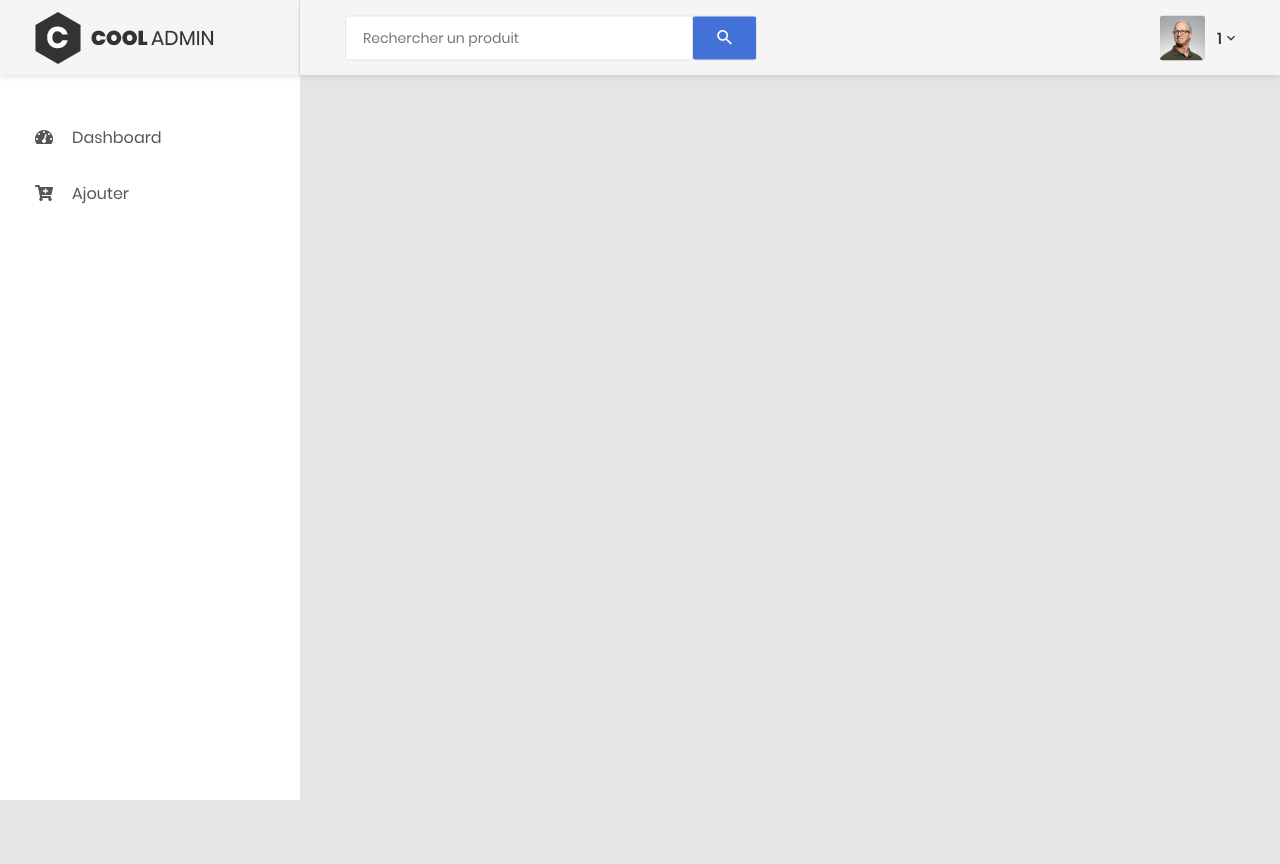
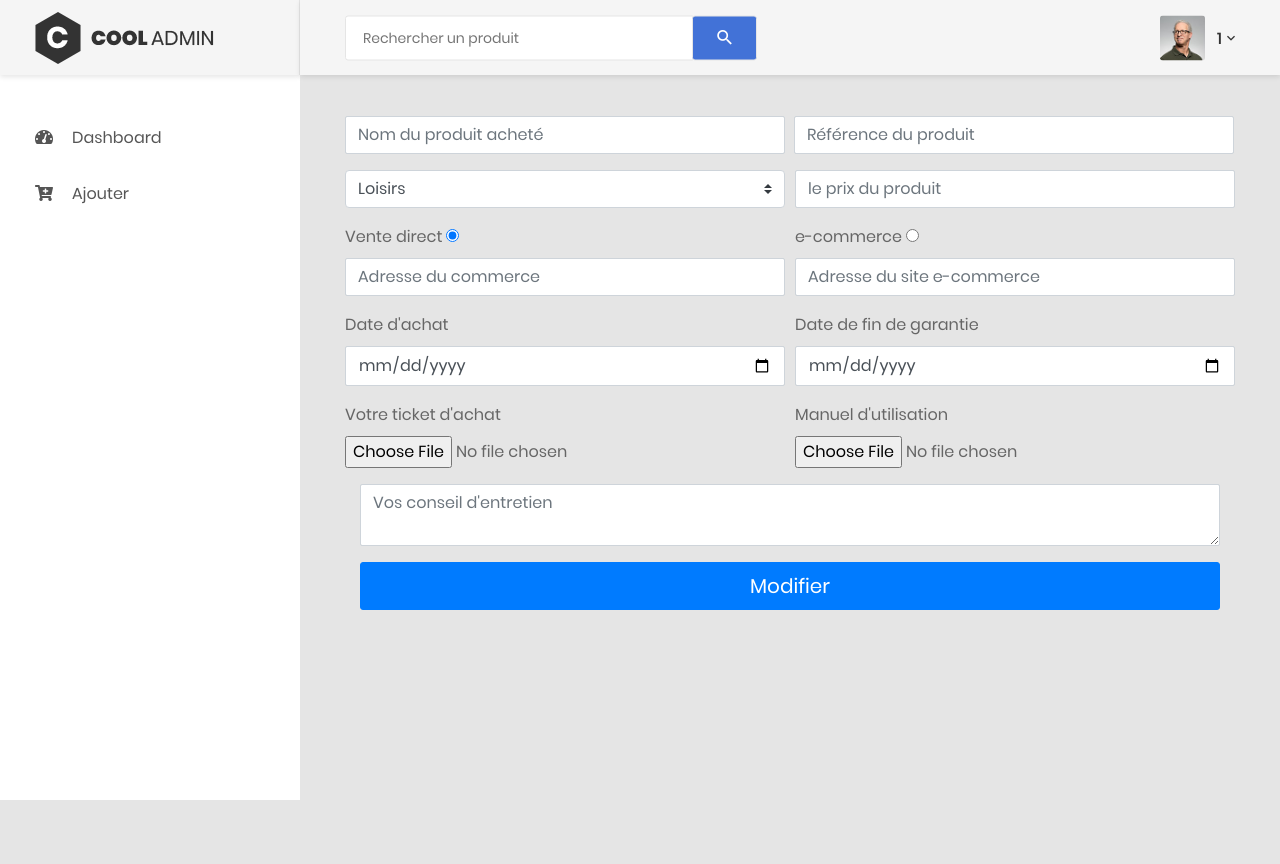
Before and after one commit to Adrien-25/gestion-achat-materiel, a PHP site: page /modifier.php in a window 1280 px wide. Run offline with PHP 8.4, Linux system fonts and the light colour scheme; the visitor is signed in with stand-in values (Sample User, id 1); data that the repository does not hold is empty.

Commit message:
création  modifier.html.twig
update ajouter.html.twig

```diff
--- a/modifier.php
+++ b/modifier.php
@@ -45,7 +45,7 @@ if(isset($_GET['id'])){
     $conseil_entretien= $data['conseil_entretien'];
     $ticket_achat= $data['ticket_achat'];
     $manuel= $data['manuel'];
-    $id = $data['id'];
+    // $id = $data['id'];
      $id = htmlentities($_GET['id']);
 
 
@@ -68,13 +68,11 @@ if(isset($_GET['id'])){
 
     $sth->execute();
     //Redirection après insertion
-    //  header('Location: index.php');
+    // header('Location: index.php');
 }
 
 
-
-
 $template = $twig->load('pages/modifier.html.twig');
-echo $template->render(['modify' => $data, 'avatar' => $_SESSION['identifiant']]);
+echo $template->render(['modify' => $data,'varcategorie' => $categorie, 'avatar' => $_SESSION['identifiant']]);
 
 ?>
--- a/templates/pages/modifier.html.twig
+++ b/templates/pages/modifier.html.twig
@@ -1,97 +1,73 @@
 {% extends "./base.html.twig" %}
 {% block title %}Modifier{% endblock title %}
 {% block add %}
-{% for datas  in data %}
 <form action="" method="post" name="formAdd" id="formAdd">
-
     <div class="form-row">
         <div class="form-group col-sm-12 col-md-6 col-lg-6 input-group-prepend">
 
             {# <span class="input-group-text" id="addon-wrapping"><i class="zmdi zmdi-file-text"></i></span> #}
-            <input type="text" class="form-control " name="nom" id="nom" placeholder="Nom du produit acheté" >
+            <input type="text" class="form-control " name="nom" id="nom" placeholder="Nom du produit acheté"  value="{{modify.nom}}">
 
         </div>
         <div class="form-group col-sm-12 col-md-6 col-lg-6">
-            <input type="text" class="form-control" name="reference" id="reference" placeholder="Référence du produit " >
+            <input type="text" class="form-control" name="reference" id="reference" placeholder="Référence du produit " value="{{modify.reference}}" >
         </div>
     </div>
     <div class="form-row">
         <div class="form-group col-sm-12 col-md-6 col-lg-6">
-
             <select name="categorie" class="custom-select" id="categorie">
-                <option value="">Choississez votre catégorie</option>
-                <option value="1">Loisirs</option>
-                <option value="2">Vêtements</option>
-                <option value="3">Multimédia</option>
-                <option value="4">jeux & jouets</option>
-                <option value="5">Vélos</option>
-                <option value="6">Téléphonie</option>
-                <option value="7">Electroménager</option>
-                <option value="8">Bricolage</option>
-                <option value="9">Maison</option>
-                <option value="10">Mode</option>
+                {% set categoriesarray = ["Loisirs", "Vêtements", "Multimédia", "jeux & jouets", "Vélos", "Téléphonie", "Electroménager", "Bricolage", "Maison", "Mode", "Autres" ] %}
+                {% for categories in categoriesarray %}
+                {% set select = '' %}
+                {% if categories == varcategorie %}
+                {% set select = 'selected' %}
+                {% endif %}
+                <option value="{{categories}}" {{select }}>{{categories}}</option>
+                {% endfor %}
             </select>
-
-
         </div>
         <div class="form-group col-sm-12 col-md-6 col-lg-6" >
-
-            <input type="text"  name="prix" placeholder="le prix du produit" id="prix" class="form-control">
+            <input type="text"  name="prix" placeholder="le prix du produit" id="prix"  class="form-control" value="{{modify.prix}}">
         </div>
-
-
     </div>
-
-
     <div class="form-row">
         <div class="form-group col-sm-12 col-md-6 col-lg-6">
             <label>Vente direct</label>
             <input type="radio" name="place" id="adresse_radio" value="adresseRadio"checked>
-            <input type="text" class="form-control" name="adresse" id="adresse" placeholder="Adresse du commerce">
-
-
+            <input type="text" class="form-control" name="adresse" id="adresse" placeholder="Adresse du commerce" value="{{modify.adresse}}">
     </div>
     <div class="form-group col-sm-12 col-md-6 col-lg-6">
         <label> e-commerce</label>
         <input type="radio" name="place" id="url_radio" value="urlRadio">
-
-            <input type="text" class="form-control" name="url" id="url" placeholder="Adresse du site e-commerce">
+        <input type="text" class="form-control" name="url" id="url"  placeholder="Adresse du site e-commerce" value="{{modify.url}}">
     </div>
 </div>
-
-
 <div class="form-row">
     <div class="form-group col-sm-12 col-md-6 col-lg-6">
         <label for="date_achat">Date d'achat</label>
-            <input type="date" class="form-control " name="date_achat" id="date_achat" placeholder="Votre date d'achat">
-
+        <input type="date" class="form-control " name="date_achat" id="date_achat" placeholder="Votre date d'achat" value="{{modify.date_achat}}" >
     </div>
     <div class="form-group col-sm-12 col-md-6 col-lg-6 ">
         <label for="date_fin_garantie">Date de fin de garantie</label>
-            <input type="date" class="form-control" name="date_fin_garantie" id="date_fin_garantie" placeholder="Votre date de fin de garantie">
+        <input type="date" class="form-control" name="date_fin_garantie" id="date_fin_garantie" placeholder="Votre date de fin de garantie" value="{{modify.date_fin_garantie}}" >
 
     </div>
 </div>
 <div class="form-row">
     <div class="form-group col-sm-12 col-md-6 col-lg-6">
         <label for="ticket_achat">Votre ticket d'achat</label>
-            <input type="file" class="form-control-file" name="ticket_achat" id="ticket_achat" placeholder="Votre ticket d'achat">
+        <input type="file" class="form-control-file" name="ticket_achat" id="ticket_achat" placeholder="Votre ticket d'achat" value="{{modify.ticket_achat}}">
     </div>
     <div class="form-group col-sm-12 col-md-6 col-lg-6 custom-file">
         <label for="manuel">Manuel d'utilisation</label>
-            <input  type="file" class="form-control-file " name="manuel" id="manuel" placeholder="Votre manuel d'utilisation" >
-
+        <input  type="file" class="form-control-file " name="manuel" id="manuel" placeholder="Votre manuel d'utilisation" value="{{modify.manuel}}">
     </div>
 </div>
-
 <div class="form-group col-sm-12 col-md-12 col-lg-12">
-        <textarea name="conseil_entretien" id="conseil_entretien" class="form-control"  cols="30"  placeholder="Vos conseil d'entretien"></textarea>
-
+    <textarea name="conseil_entretien" id="conseil_entretien" class="form-control"  cols="30"  placeholder="Vos conseil d'entretien">{{modify.conseil_entretien}}</textarea>
 </div>
 <div class=" col-sm-12 col-md-12 col-lg-12">
     <input type="submit"  value="Modifier" class="btn btn-primary btn-lg btn-block" id="formSubmit">
-
 </div>
 </form>
-{% endfor %}
 {% endblock add %}
```
Also changed, not shown: templates/pages/ajouter.html.twig (+11 -10 lines), media/9606031aabebde32fa96edeff071a132.jpg (deleted). Lines whose indentation alone changed are shown as unchanged.
